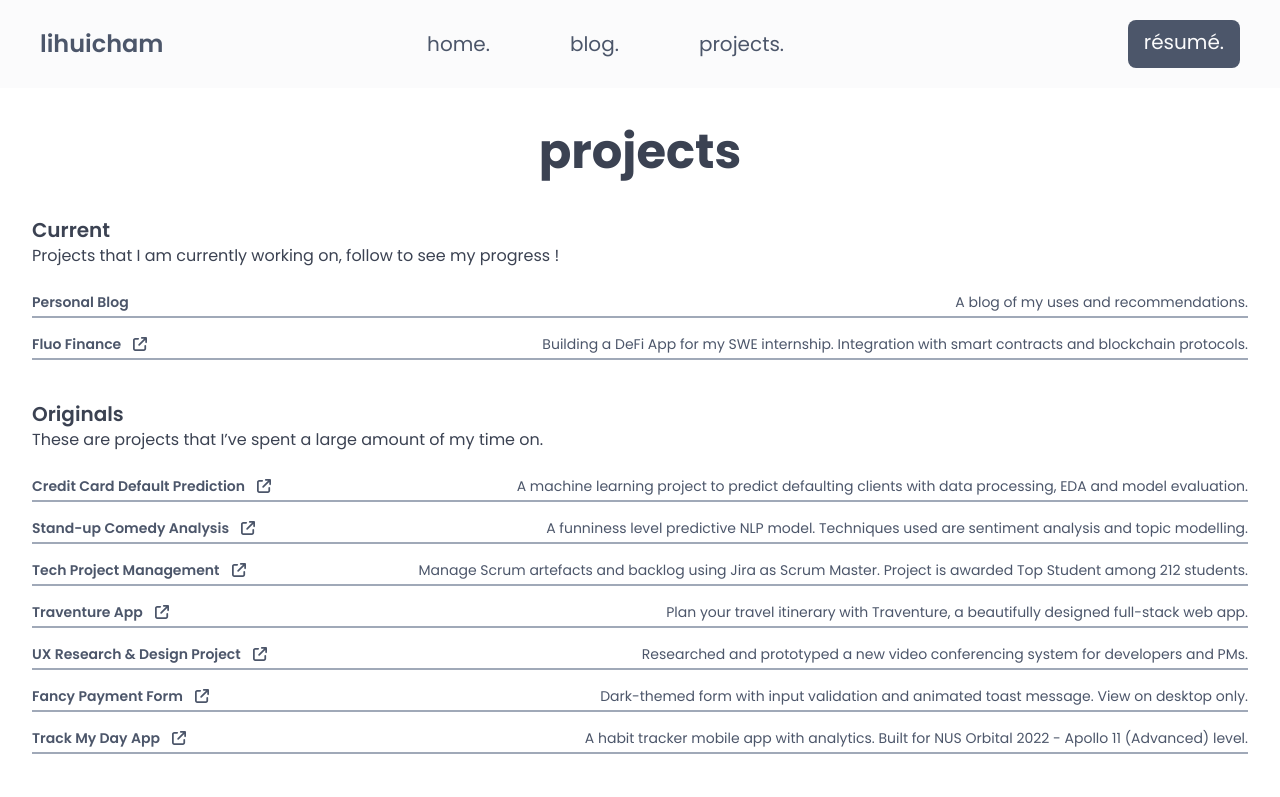
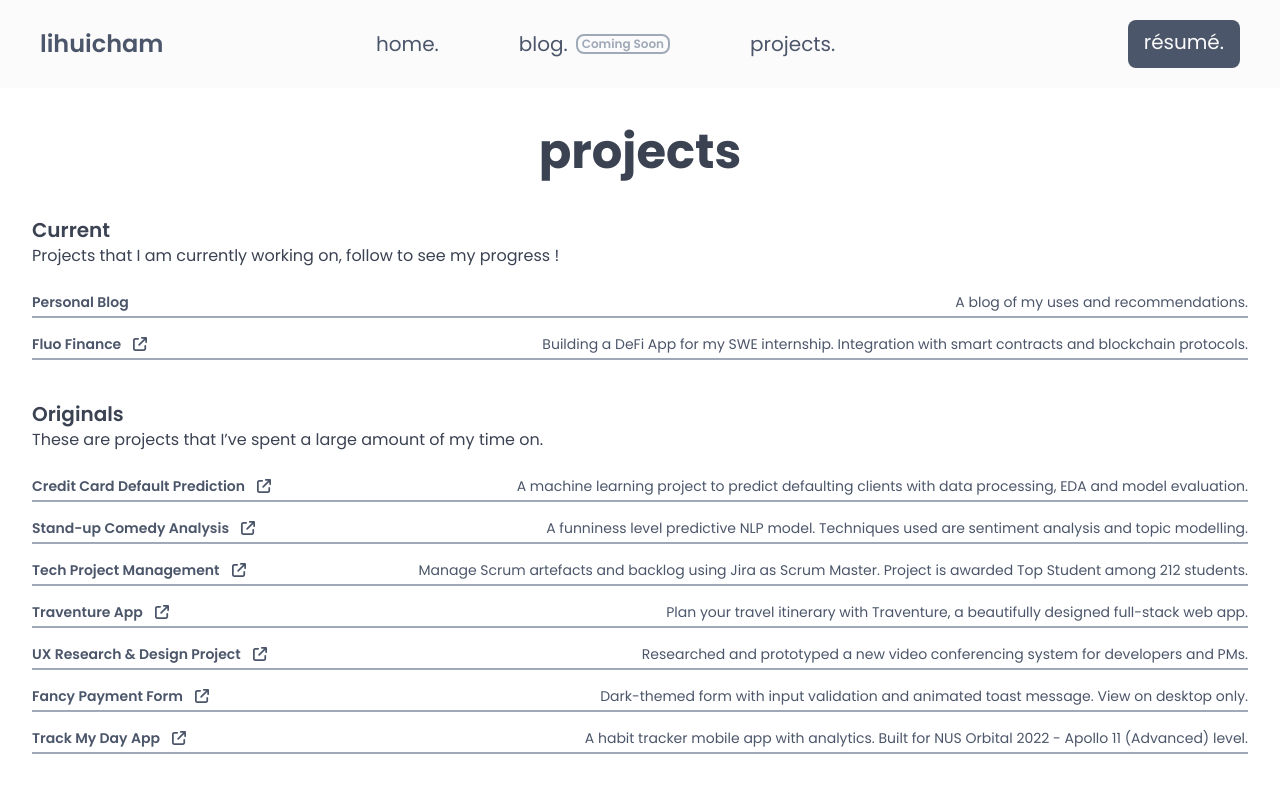
Before and after one commit to lihuicham/lihuicham.com-v2, a Next.js app: page /projects in a window 1280 px wide. Shown: the top 797 px of the page. Built offline with nearby package versions, Linux system fonts and the light colour scheme.

Commit message:
fix : add sticky navbar + coming soon tag

```diff
--- a/src/app/components/NavigationBar.tsx
+++ b/src/app/components/NavigationBar.tsx
@@ -9,7 +9,7 @@ import { faBars, faXmark } from '@fortawesome/free-solid-svg-icons'
 export const NavigationBar = () => {
   const [isOpen, setIsOpen] = useState(false)
   return (
-    <div className="sticky flex justify-between items-center py-5 px-10 bg-primary-base">
+    <div className="sticky top-0 flex justify-between items-center py-5 px-10 bg-primary-base">
       <Link href="/" className="text-2xl text-primary-text font-semibold">lihuicham</Link>
       <button
         className="block md:hidden"
@@ -24,10 +24,11 @@ export const NavigationBar = () => {
               home.
             </Link>
           </li>
-          <li>
+          <li className='flex items-center gap-2'>
             <Link href="/blog" className="text-5xl text-primary-text md:text-xl" onClick={() => setIsOpen(!isOpen)}>
               blog.
             </Link>
+            <div className='text-tertiary-text text-xs font-semibold border-2 border-tertiary-text rounded-lg py-1/2 px-1'>Coming Soon</div>
           </li>
           <li>
             <Link href="/projects" className="text-5xl text-primary-text md:text-xl" onClick={() => setIsOpen(!isOpen)}>
--- a/src/pages/404.tsx
+++ b/src/pages/404.tsx
@@ -12,7 +12,7 @@ export default function Custom404() {
   }, [show])
   return (
     <div className="container mx-auto max-w-7xl">
-      <div className="absolute overflow-hidden flex flex-col items-center py-16 md:flex-row md:py-36 md:relative w-full">
+      <div className="overflow-hidden flex flex-col items-center py-16 md:flex-row md:py-36 md:relative w-full">
         <div className="w-10/12 sm:w-8/12 md:w-5/12 md:absolute md:top-40 md:right-4 lg:top-28 lg:right-16">
           <ArcticOceanFractal pose={show ? "hide" : "show"}/>
         </div>
```
